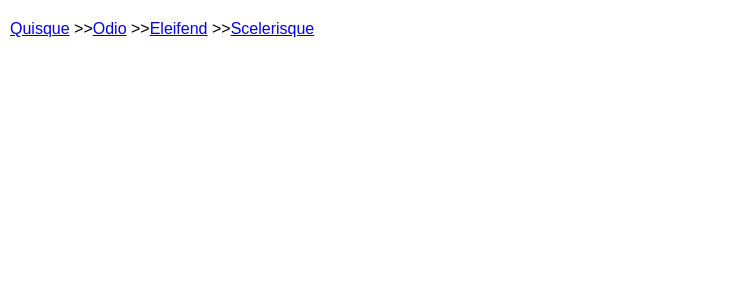
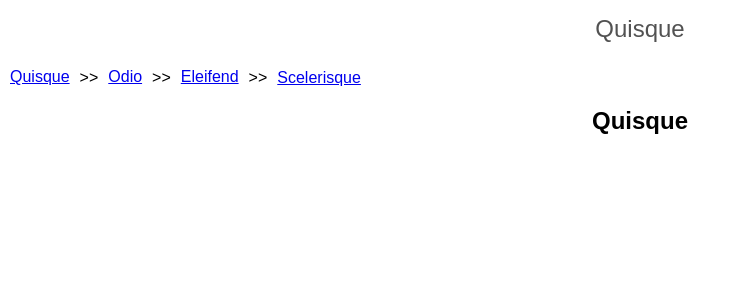
Before and after one commit to wahhapen/breadcrumbs, a React (Create React App) app: page / in a window 1280 px wide. Shown: the top 300 px of the page, without its empty margins (0-740 px from the left). Built offline with nearby package versions, Linux system fonts and the light colour scheme.

Commit message:
Static router breadcrumbs, refactor

```diff
--- a/package.json
+++ b/package.json
@@ -5,7 +5,8 @@
   "dependencies": {
     "auto-breadcrumb": "^1.0.0",
     "react": "^15.5.4",
-    "react-dom": "^15.5.4"
+    "react-dom": "^15.5.4",
+    "react-router-config": "^1.0.0-beta.3"
   },
   "devDependencies": {
     "react-router-dom": "^4.1.1",
--- a/src/App.css
+++ b/src/App.css
@@ -1,10 +1,32 @@
-.breadcrumbs__list {
+h2 {
+  text-align: center;
+}
+
+.breadcrumbs__list, .links__list {
   margin: 0;
   padding-top: 10px;
   padding-left: 10px;
   padding-bottom: 0;
   padding-right: 10px;
   list-style: none;
+}
+.links__list {
+  padding-top: 20px;
+}
+.links__list li {
+  position: relative;
+  display: inline-block;
+  vertical-align: middle;
+}
+.links__list li:after {
+  content: '>>';
+  display: inline-block;
+  vertical-align: middle;
+  padding-left: 10px;
+  padding-right: 10px;
+}
+.links__list li:last-of-type:after {
+  content: '';
 }
 .breadcrumbs__item {
   display: inline-block;
@@ -20,7 +42,7 @@
 .breadcrumbs__item:active  {
   color: #525252;
 }
-.breadcrumbs__item--active {
+.breadcrumbs__item.active {
   color: #525252;
   cursor: default;
 }
@@ -52,17 +74,22 @@
     text-decoration: none;
     text-align: center;
     cursor: pointer;
+    transition: all .15s ease-in;
   }
   .breadcrumbs__item:hover  {
     background-color: #8cc2c3;
     color: #fff;
   }
-  .breadcrumbs__item--active {
+  .breadcrumbs__item:active  {
+    background-color: #109ea0;
+    color: #fff;
+  }
+  .breadcrumbs__item.active {
     background-color: #66c8c9;
     color: #fff;
     cursor: default;
   }
-  .breadcrumbs__item--active:hover {
+  .breadcrumbs__item.active:hover {
     background-color: #66c8c9;
   }
 
@@ -80,11 +107,15 @@
     transform: rotate(45deg);
     background-color: #cbedee;
     cursor: pointer;
+    transition: all .15s ease-in;
     z-index: 2;
   }
 
   .breadcrumbs__item:hover:after  {
     background-color: #8cc2c3;
+  }
+  .breadcrumbs__item:active:after  {
+    background-color: #109ea0;
   }
   .breadcrumbs__list-item:first-of-type .breadcrumbs__item {
     border-top-left-radius: 5px;
--- a/src/App.js
+++ b/src/App.js
@@ -1,42 +1,33 @@
-import React, { Component } from 'react';
+import React, {Component} from 'react';
 import './App.css';
-import { Route, Link } from 'react-router-dom';
-
-
-const BreadcrumbsItem = ({ match }) => { console.log(match); return(
-
-    <li>
-      <Link to={match.url || ''} className={match.isExact ? 'breadcrumbs__item breadcrumbs__item--active' : 'breadcrumbs__item'}>
-        {match.params.path}
-      </Link>
-      <ul><Route path={`${match.url}/:path`} component={BreadcrumbsItem} /></ul>
-    </li>
-)}
-
-
-const Breadcrumbs = (props) => (
-    <nav className="breadcrumbs">
-        <ul className='breadcrumbs__list'>
-            <Route path='/:path' component={BreadcrumbsItem} />
-        </ul>
-    </nav>
-)
+import {Switch, Route, Link} from 'react-router-dom';
+import {matchRoutes} from 'react-router-config'
+import {routes} from './routesConfig'
+import {Breadcrumbs} from './components/Breadcrumbs'
+import {Quisque, Odio, Eleifend, Scelerisque, NoMatch} from './components/Pages'
 
 class App extends Component {
+
   render() {
+    const displayRoutes = matchRoutes(routes, document.location.pathname)
     return (
       <div className="App">
-        <Breadcrumbs/>
-        <ul className='breadcrumbs__list'>
-          <li>
-          <Link to="/quisque">Quisque</Link> <span> >> </span></li>
-          <li>
-          <Link to="/quisque/odio">Odio</Link> <span> >> </span></li>
-          <li>
-          <Link to="/quisque/odio/eleifend">Eleifend</Link> <span> >> </span></li>
-          <li>
-          <Link to="/quisque/odio/eleifend/scelerisque">Scelerisque</Link></li>
+        <Breadcrumbs routes={displayRoutes}/>
+
+        <ul className='links__list'>
+          <li><Link to="">Quisque</Link></li>
+          <li><Link to="/odio">Odio</Link></li>
+          <li><Link to="/odio/eleifend">Eleifend</Link></li>
+          <li><Link to="/odio/eleifend/scelerisque">Scelerisque</Link></li>
         </ul>
+
+        <Switch>
+          <Route exact path="/" component={Quisque}/>
+          <Route exact path="/odio/" component={Odio}/>
+          <Route exact path="/odio/eleifend" component={Eleifend}/>
+          <Route exact path="/odio/eleifend/scelerisque" component={Scelerisque}/>
+          <Route component={NoMatch}/>
+        </Switch>
       </div>
     );
   }
--- a/src/components/Breadcrumbs/Breadcrumbs.js
+++ b/src/components/Breadcrumbs/Breadcrumbs.js
@@ -1,21 +1,10 @@
 import React from 'react'
-import { Link } from 'react-router-dom';
+import BreadcrumbsItem from './BreadcrumbsItem'
 
 export const Breadcrumbs = (props) => (
   <nav className="breadcrumbs">
-    <ul className="breadcrumbs__list">
-      <li className="breadcrumbs__list-item">
-        <Link to="/quisque" className="breadcrumbs__item">Quisque</Link>
-      </li>
-      <li className="breadcrumbs__list-item">
-        <Link to="/odio" className="breadcrumbs__item">Odio</Link>
-      </li>
-      <li className="breadcrumbs__list-item">
-        <Link to="/eleifend" className="breadcrumbs__item">Eleifend</Link>
-      </li>
-      <li className="breadcrumbs__list-item">
-        <Link to="/scelerisque" className="breadcrumbs__item breadcrumbs__item--active">Scelerisque</Link>
-      </li>
+    <ul className='breadcrumbs__list'>
+      {props.routes.map(({route, match}) => <BreadcrumbsItem name={route.name} match={match} key={Math.random()}/>)}
     </ul>
   </nav>
 )
--- /dev/null
+++ b/src/components/Breadcrumbs/BreadcrumbsItem.js
@@ -0,0 +1,13 @@
+import React from 'react'
+import {Link} from 'react-router-dom';
+
+const BreadcrumbsItem = (props) => (
+  <li className="breadcrumbs__list-item">
+    <Link to={props.match.url || ''} className={props.match.isExact
+      ? 'breadcrumbs__item active'
+      : 'breadcrumbs__item'}>
+      {props.name}
+    </Link>
+  </li>
+)
+export default BreadcrumbsItem;
--- /dev/null
+++ b/src/components/Pages/Pages.js
@@ -0,0 +1,27 @@
+import React from 'react';
+
+export const Quisque = () => (
+  <div>
+    <h2>Quisque</h2>
+  </div>
+)
+export const Odio = () => (
+  <div>
+    <h2>Odio</h2>
+  </div>
+)
+export const Eleifend = () => (
+  <div>
+    <h2>Eleifend</h2>
+  </div>
+)
+export const Scelerisque = () => (
+  <div>
+    <h2>Scelerisque</h2>
+  </div>
+)
+export const NoMatch = () => (
+  <div>
+    <h2>404 No match</h2>
+  </div>
+)
--- /dev/null
+++ b/src/components/Pages/index.js
@@ -0,0 +1 @@
+export { Quisque, Odio, Eleifend, Scelerisque, NoMatch } from './Pages'
--- a/src/index.js
+++ b/src/index.js
@@ -1,12 +1,12 @@
 import React from 'react';
 import ReactDOM from 'react-dom';
-import { HashRouter} from 'react-router-dom';
+import { BrowserRouter } from 'react-router-dom';
 import App from './App';
 import registerServiceWorker from './registerServiceWorker';
 import './index.css';
 
 ReactDOM.render(
-  <HashRouter>
+  <BrowserRouter>
     <App />
-  </HashRouter>, document.getElementById('root'));
+  </BrowserRouter>, document.getElementById('root'));
 registerServiceWorker();
--- /dev/null
+++ b/src/routesConfig.js
@@ -0,0 +1,30 @@
+import {Quisque, Odio, Eleifend, Scelerisque} from './components/Pages'
+
+export const routes = [
+  {
+    component: Quisque,
+    name: 'Quisque',
+    path: '/',
+    routes: [
+      {
+        path: '/odio',
+        name: 'Odio',
+        component: Odio,
+        routes: [
+          {
+            path: '/odio/eleifend',
+            name: 'Eleifend',
+            component: Eleifend,
+            routes: [
+              {
+                path: '/odio/eleifend/scelerisque',
+                name: 'Scelerisque',
+                component: Scelerisque
+              }
+            ]
+          }
+        ]
+      }
+    ]
+  }
+]
```
